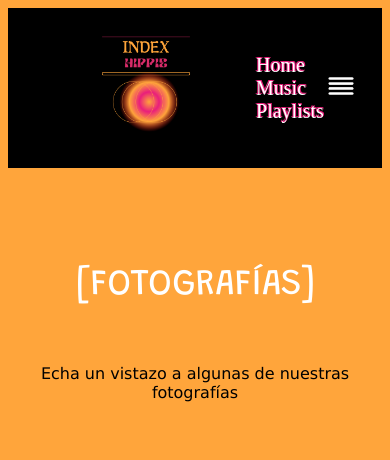
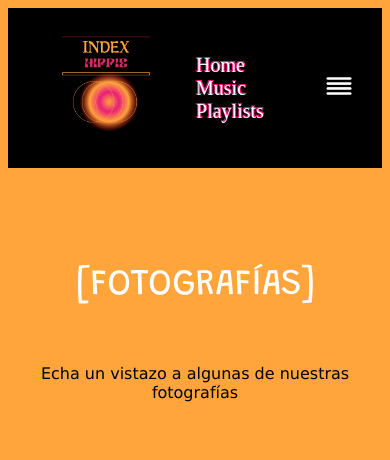
Before and after one commit to LauraAre/FigmaProyecto, a website built with Vite: page src/index.html in a window 390 px wide. Shown: the top 460 px of the page. Built offline with nearby package versions, Linux system fonts and the light colour scheme.

Commit message:
SolucionHeaderResponsivo

```diff
--- /dev/null
+++ b/docs/assets/main-B2a8gOWP.js
@@ -0,0 +1 @@
+(function(){const t=document.createElement("link").relList;if(t&&t.supports&&t.supports("modulepreload"))return;for(const e of document.querySelectorAll('link[rel="modulepreload"]'))i(e);new MutationObserver(e=>{for(const r of e)if(r.type==="childList")for(const o of r.addedNodes)o.tagName==="LINK"&&o.rel==="modulepreload"&&i(o)}).observe(document,{childList:!0,subtree:!0});function s(e){const r={};return e.integrity&&(r.integrity=e.integrity),e.referrerPolicy&&(r.referrerPolicy=e.referrerPolicy),e.crossOrigin==="use-credentials"?r.credentials="include":e.crossOrigin==="anonymous"?r.credentials="omit":r.credentials="same-origin",r}function i(e){if(e.ep)return;e.ep=!0;const r=s(e);fetch(e.href,r)}})();
--- a/src/styles/_header.scss
+++ b/src/styles/_header.scss
@@ -3,7 +3,14 @@
 header {
     background-color: $colors-mode-colors-2-secondary-color-2;
     width: 100%;
-
+.menu-item1{
+    ul{
+        @include respond-to("small") {
+            padding: 0px;
+            margin: 0px;
+        }
+    }
+}
     .menu-items {
         display: flex;
         justify-content: space-between;
@@ -13,6 +20,13 @@ header {
         height: 160px;
 
         .menu-item2 {
+            ul{
+                @include respond-to("small") {
+                padding: 20px;
+                margin: 0px;
+            }
+        }
+
             a:nth-child(3) {
                 padding: 0;
             }
@@ -28,6 +42,7 @@ header {
                     padding-right: 20px;
                 }
             }
+
         }
 
         .hamburger {
```
Also changed, not shown: docs/index.html (+2 -2 lines), docs/signup.html (+2 -2 lines), docs/assets/main-efYCLbdO.css (added).
